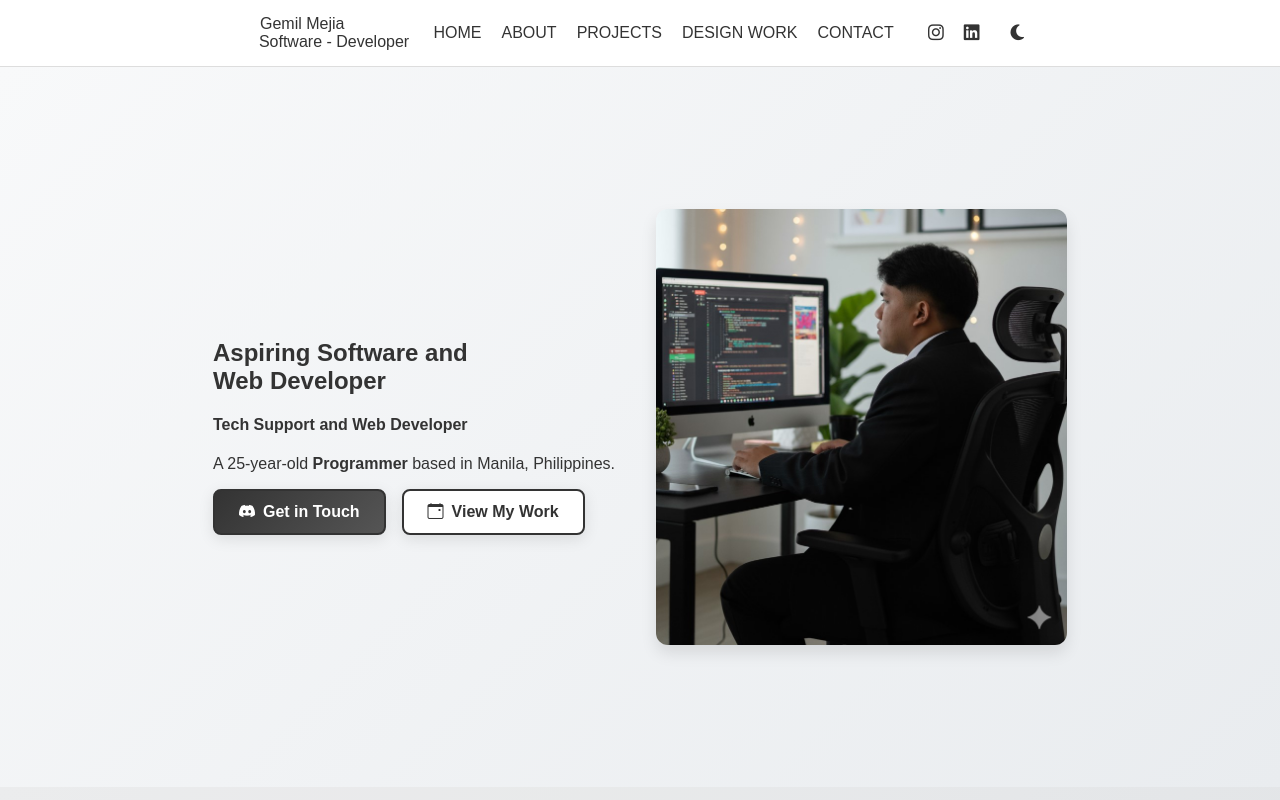
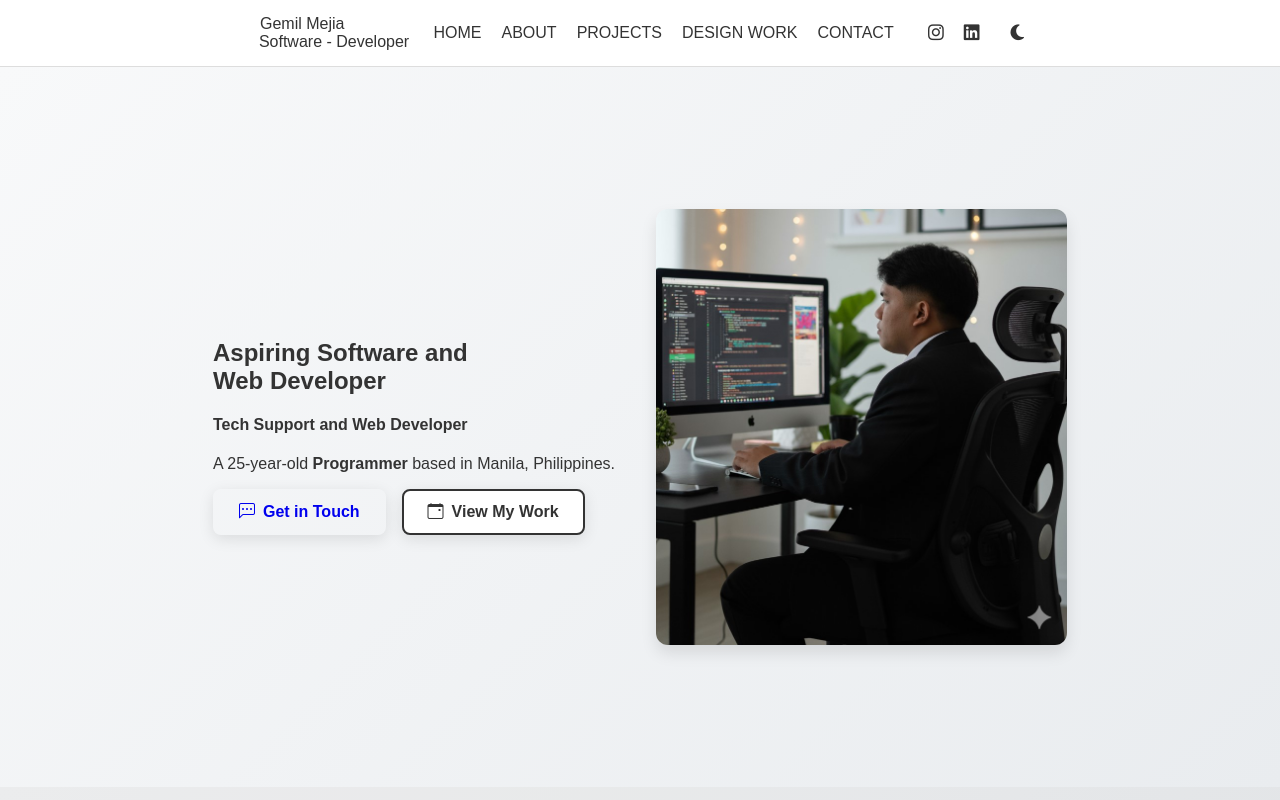
Before and after one commit to gemilmejia/portfolio, an Angular app: page / in a window 1280 px wide. Shown: the top 800 px of the page. Built offline with nearby package versions, Linux system fonts and the light colour scheme.

Commit message:
fix: Update get in touch buttons component html

```diff
--- a/src/app/hero/hero.component.html
+++ b/src/app/hero/hero.component.html
@@ -16,9 +16,16 @@
       </p>
 
       <div class="mt-4 hero-buttons">
+        <a href="https://mail.google.com/mail/u/0/?tab=rm&ogbl#chat/dm/sy1rzUAAAAE"
+            target="_blank"
+            class="btn btn-danger">
+          <i class="bi bi-chat-left-dots"></i>Get in Touch
+        </a>
+
+      <!-- <div class="mt-4 hero-buttons">
         <button class="btn btn-dark">
           <i class="bi bi-discord"></i> Get in Touch
-        </button>
+        </button> -->
         <a
           class="btn btn-light border"
           href="#"
```
